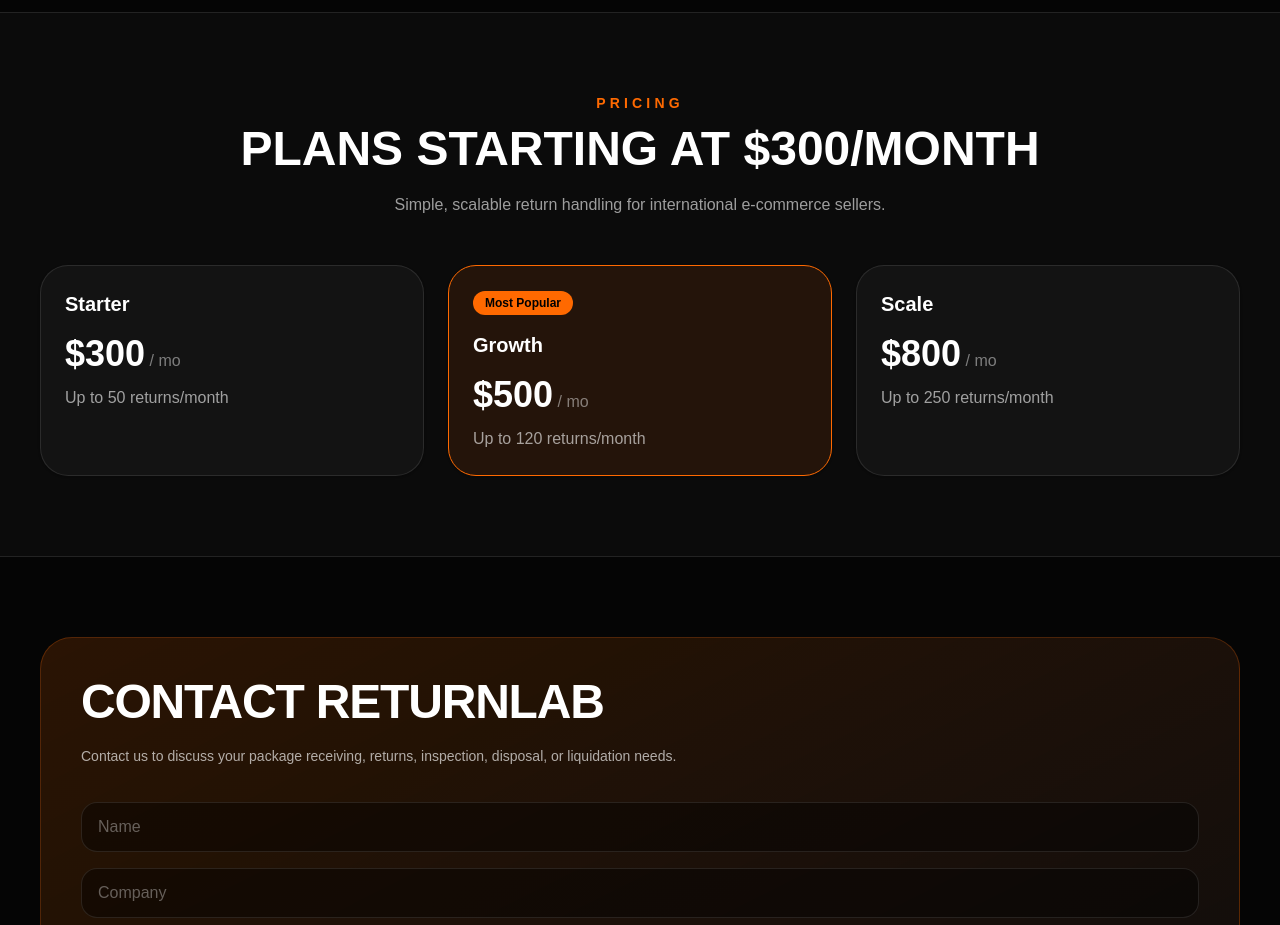
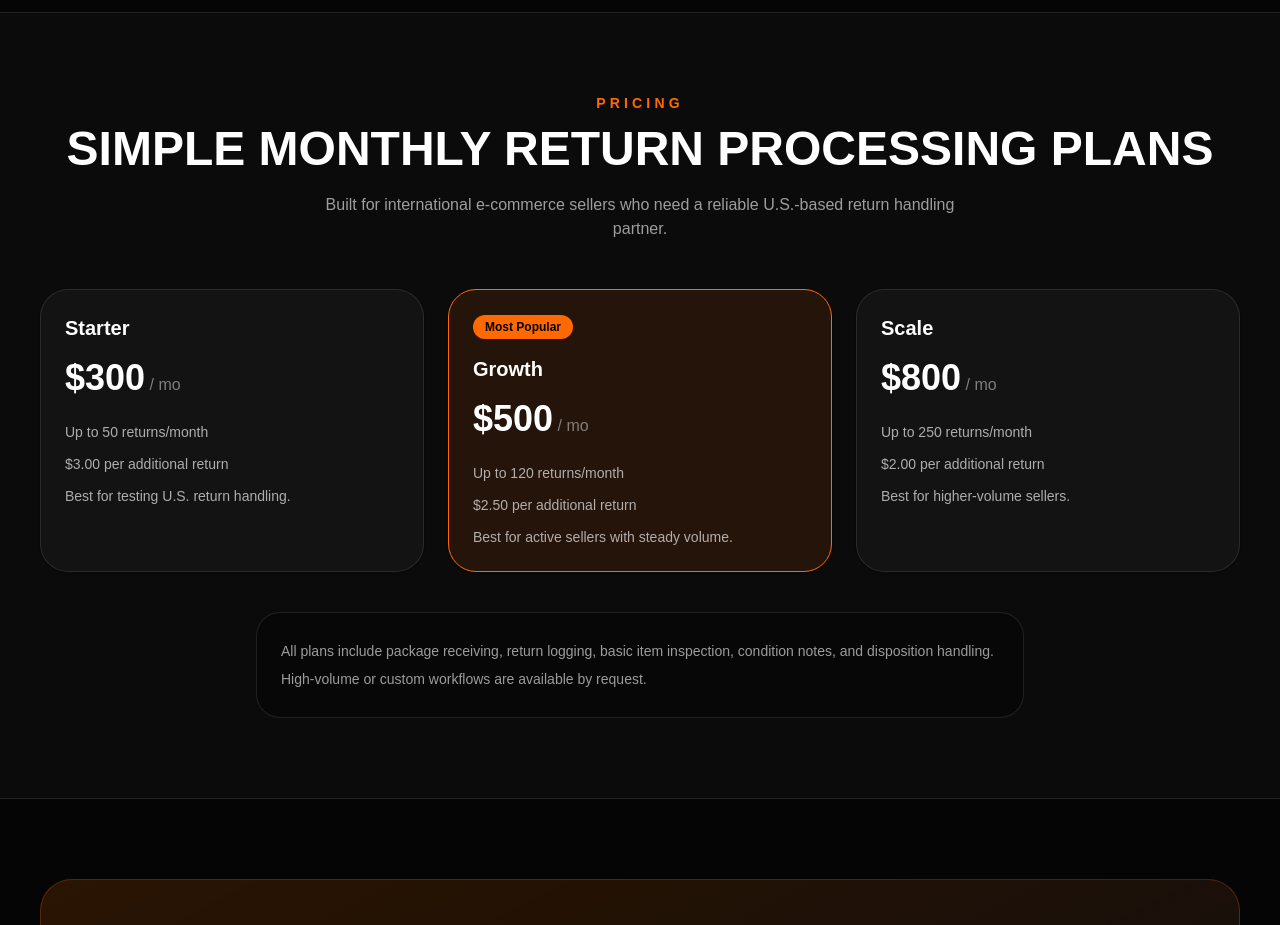
Before and after one commit to mmollat/Returnlab-site, a Next.js app: page / in a window 1280 px wide. Shown: the part 1940-2865 px from the top of the page. Built offline with nearby package versions, Linux system fonts and the light colour scheme.

Commit message:
Update page.tsx

```diff
--- a/src/app/page.tsx
+++ b/src/app/page.tsx
@@ -173,12 +173,11 @@
     </p>
 
     <h2 className="text-4xl font-black uppercase md:text-5xl">
-            Plans Starting At $300/Month
+      Simple Monthly Return Processing Plans
     </h2>
 
     <p className="mx-auto mt-5 max-w-2xl text-white/60">
-            Simple, scalable return handling for international e-commerce
-            sellers.
+      Built for international e-commerce sellers who need a reliable U.S.-based return handling partner.
     </p>
 
     <div className="mt-12 grid gap-6 md:grid-cols-3">
@@ -186,18 +185,24 @@
         {
           name: "Starter",
           price: "$300",
-                detail: "Up to 50 returns/month",
+          included: "Up to 50 returns/month",
+          extra: "$3.00 per additional return",
+          best: "Best for testing U.S. return handling.",
         },
         {
           name: "Growth",
           price: "$500",
-                detail: "Up to 120 returns/month",
+          included: "Up to 120 returns/month",
+          extra: "$2.50 per additional return",
+          best: "Best for active sellers with steady volume.",
           featured: true,
         },
         {
           name: "Scale",
           price: "$800",
-                detail: "Up to 250 returns/month",
+          included: "Up to 250 returns/month",
+          extra: "$2.00 per additional return",
+          best: "Best for higher-volume sellers.",
         },
       ].map((plan) => (
         <div
@@ -218,19 +223,26 @@
 
           <div className="mt-4 text-4xl font-black">
             {plan.price}
-                  <span className="text-base font-normal text-white/45">
-                    {" "}
-                    / mo
-                  </span>
+            <span className="text-base font-normal text-white/45"> / mo</span>
           </div>
 
-                <p className="mt-3 text-white/60">{plan.detail}</p>
+          <div className="mt-6 space-y-3 text-sm text-white/65">
+            <p>{plan.included}</p>
+            <p>{plan.extra}</p>
+            <p>{plan.best}</p>
+          </div>
         </div>
       ))}
     </div>
+
+    <div className="mx-auto mt-10 max-w-3xl rounded-3xl border border-white/10 bg-black/30 p-6 text-left text-sm leading-7 text-white/60">
+      <p>
+        All plans include package receiving, return logging, basic item inspection, condition notes,
+        and disposition handling. High-volume or custom workflows are available by request.
+      </p>
+    </div>
   </div>
 </section>
-
       {/* CONTACT */}
       <section id="contact" className="px-6 pb-24 pt-20 md:px-10">
         <div className="mx-auto max-w-7xl rounded-[32px] border border-orange-500/25 bg-gradient-to-br from-orange-500/15 to-white/[0.03] p-7 md:p-10">
```
Lines whose indentation alone changed are shown as unchanged.
